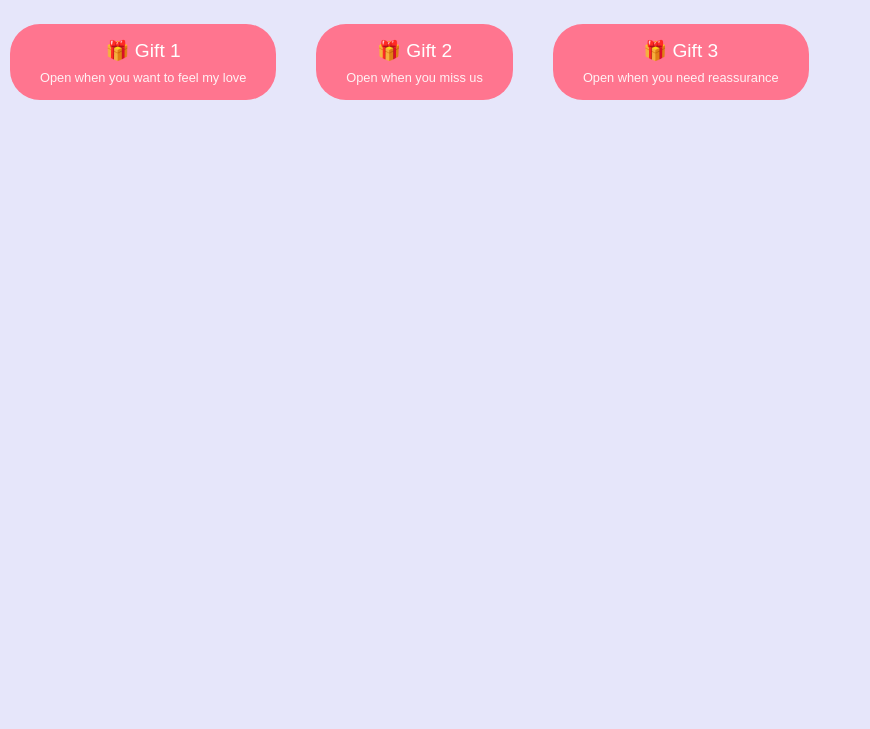
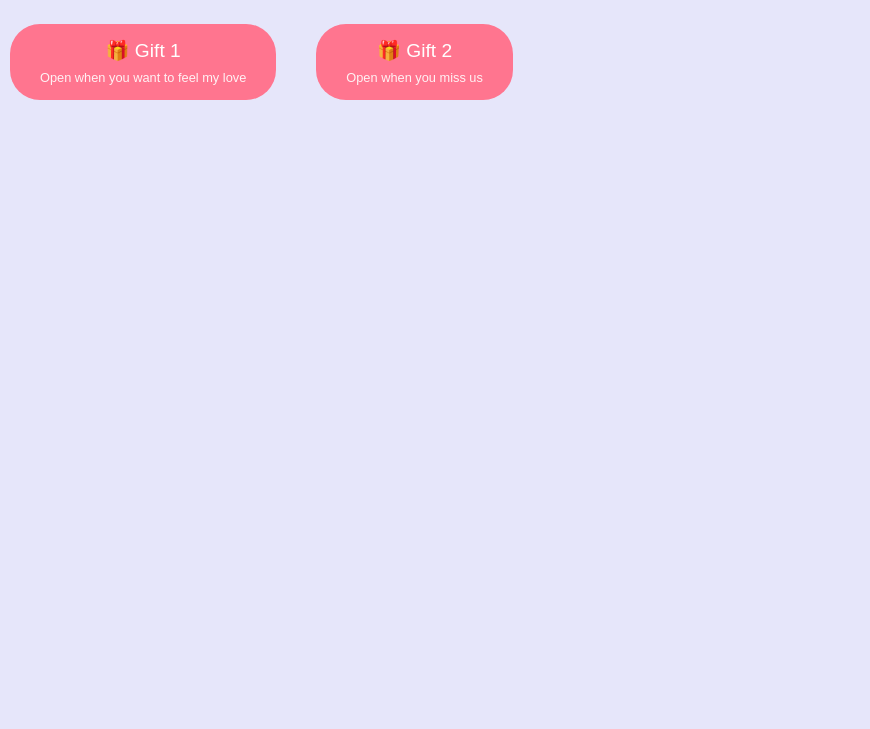
Before and after one commit to Swetha-1-spec/V-day, a plain HTML site: page gifts.html in a window 1280 px wide. Shown: the part 98-827 px from the top of the page, without its empty margins (0-870 px from the left). Drawn offline with Linux system fonts and the light colour scheme.

Commit message:
Update gifts.html

```diff
--- a/gifts.html
+++ b/gifts.html
@@ -20,10 +20,6 @@
     <small>Open when you miss us</small>
   </button>
 
-  <button class="gift" onclick="location.href='letter.html'">
-    🎁 Gift 3 <br>
-    <small>Open when you need reassurance</small>
-  </button>
 </div>
 
 
```
